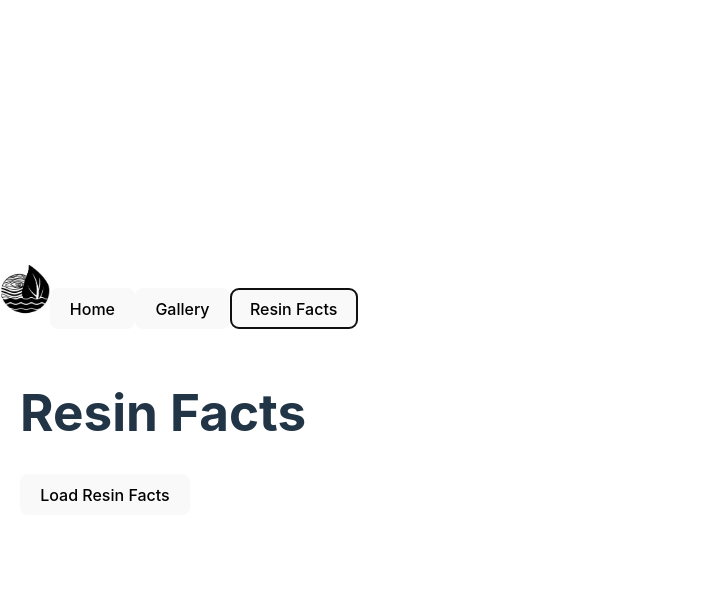
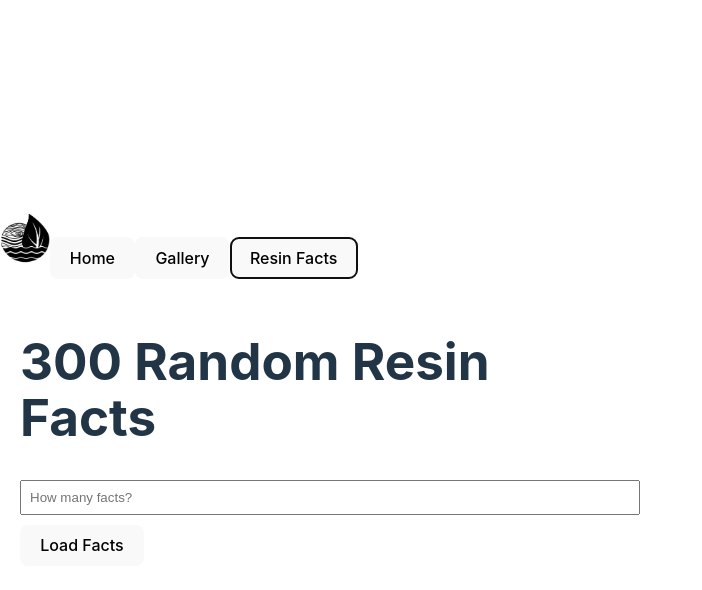
Before and after one commit to Thecanadianchris/Week9reactapp-, a React (Vite) app: page / in a window 1280 px wide. Both pictures are taken after a click on the button "Resin Facts". Shown: the top 590 px of the page, without its empty margins (0-702 px from the left). Built offline with nearby package versions, Linux system fonts and the light colour scheme.

Commit message:
Updated Resin Facts more interactive

```diff
--- a/src/ResinFacts.jsx
+++ b/src/ResinFacts.jsx
@@ -2,18 +2,34 @@ import { useState } from 'react';
 import axios from 'axios';
 
 function ResinFacts() {
+  const [numberOfFacts, setNumberOfFacts] = useState('');
   const [facts, setFacts] = useState([]);
+  const [error, setError] = useState(null);
   const [currentIndex, setCurrentIndex] = useState(0);
-  const [error, setError] = useState(null);
+  const [warning, setWarning] = useState(null);
   const [loading, setLoading] = useState(false);
 
 
+  const handleChange = (e) => {
+  setNumberOfFacts(e.target.value);
 
-
+  };
 
   const handleLoadFacts = async () => {
     setLoading(true);
     setError(null);
+
+    let requestedNumber = Number(numberOfFacts);
+        if (requestedNumber > 20) {
+      requestedNumber = 20;
+      setWarning('Maximum of 20 facts at a time. Showing 20 facts.');
+
+
+      setTimeout(() => {
+        setWarning(null);
+      }, 5000);
+    }
+
 
     try {
       const response = await axios.get(
@@ -25,12 +41,11 @@ function ResinFacts() {
 
 
       const decoded = atob(response.data.content);
-      const factsArray = JSON.parse(decoded);
+      const allFacts = JSON.parse(decoded);
+      const shuffledFacts = allFacts.sort(() => Math.random() - 0.5);
 
 
-
-      setFacts(factsArray);
-      setCurrentIndex(0);
+      setFacts(allFacts.slice(0, requestedNumber));
     } catch (err) {
       setError('Could not load resin facts. Please try again.');
     } finally {
@@ -50,21 +65,34 @@ function ResinFacts() {
 
   return (
     <div style={{ padding: '20px', maxWidth: '600px', margin: 'auto' }}>
-      <h1>Resin Facts</h1>
+      <h1>300 Random Resin Facts</h1>
 
-      <button onClick={handleLoadFacts} disabled={loading}>
-        {loading ? 'Loading...' : 'Load Resin Facts'}
+      <input
+        type="number"
+        placeholder="How many facts?"
+        value={numberOfFacts}
+        onChange={handleChange}
+        style={{ padding: '8px', width: '100%' }}
+      />
+
+      <button onClick={handleLoadFacts} disabled={loading} style={{ marginTop: '10px' }}>
+        {loading ? 'Loading...' : 'Load Facts'}
       </button>
 
-      {error && <p>{error}</p>}
+      {warning && <p style={{ color: 'orange' }}>{warning}</p>}
+      {error && <p style={{ color: 'red' }}>{error}</p>}
 
       {facts.length > 0 && (
-        <div style={{ marginTop: '20px' }}>
-          <p>{facts[currentIndex]}</p>
-          <button onClick={handleNextFact}>Next Fact</button>
-        </div>
+        <ul style={{ marginTop: '20px' }}>
+          {facts.map((fact, index) => (
+            <li key={index}>{fact}</li>
+          ))}
+        </ul>
       )}
     </div>
+
+
+
   );
 }
 
```
